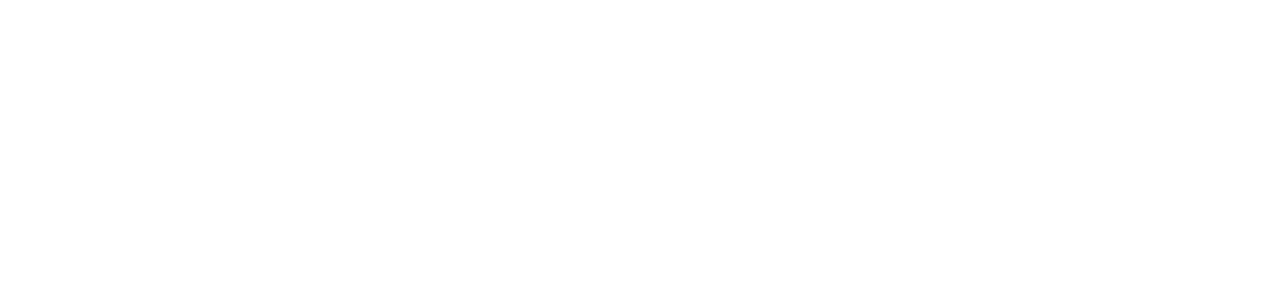
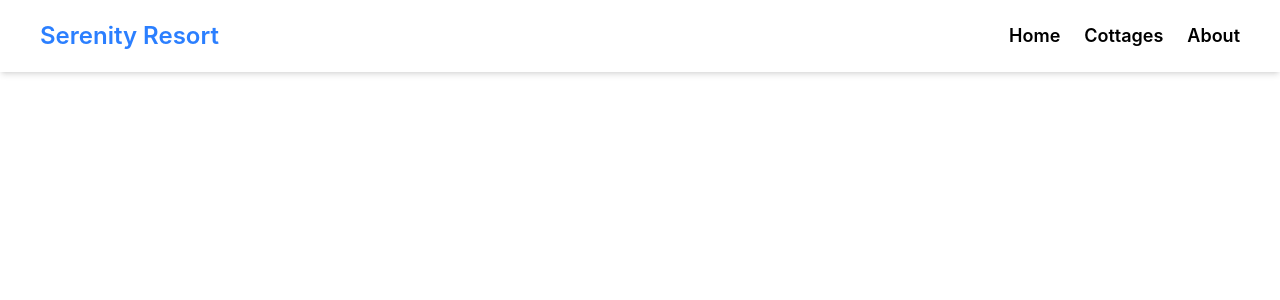
Before and after one commit to Code-W-Gab/Resort_Reservation, a React app in the folder frontend/: page /home in a window 1280 px wide. Before the commit this address had no page. Shown: the top 300 px of the page. Built offline with nearby package versions, Linux system fonts and the light colour scheme; the HTML template or start-up script is replaced by a standard one.

Commit message:
Add home page and add header to home page

```diff
--- a/frontend/src/App.jsx
+++ b/frontend/src/App.jsx
@@ -2,12 +2,14 @@
 import CalendarPage from "./Pages/Admin/CalendarPage"
 import CottagePage from "./Pages/Admin/CottagePage"
 import ReservationPage from "./Pages/Admin/ReservationPage"
+import HomePage from "./Pages/User/HomePage"
 
 export default function App() {
   return(
     <main>
       <Routes>
-        <Route path="/" element={<Navigate to={'/calendar'}/>}/>
+        <Route path="/" element={<Navigate to={'/home'}/>}/>
+        <Route path="/home" element={<HomePage/>}/>
         <Route path="/calendar" element={<CalendarPage/>}/>
         <Route path="/cottage" element={<CottagePage/>}/>
         <Route path="/reservation" element={<ReservationPage/>}/>
--- /dev/null
+++ b/frontend/src/Layout/Header.jsx
@@ -0,0 +1,12 @@
+export default function Header() {
+  return(
+    <header className="bg-white shadow-md flex items-center justify-between px-10 h-18">
+      <h1 className="text-2xl font-semibold text-blue-500">Serenity Resort</h1>
+      <div className="flex items-center gap-6">
+        <p className="text-lg font-semibold hover:text-blue-500 cursor-pointer">Home</p>
+        <p className="text-lg font-semibold hover:text-blue-500 cursor-pointer">Cottages</p>
+        <p className="text-lg font-semibold hover:text-blue-500 cursor-pointer">About</p>
+      </div>
+    </header>
+  )
+}
--- /dev/null
+++ b/frontend/src/Pages/User/HomePage.jsx
@@ -0,0 +1,9 @@
+import Header from "../../Layout/Header";
+
+export default function HomePage() {
+  return(
+    <main>
+      <Header/>
+    </main>
+  )
+}
```
